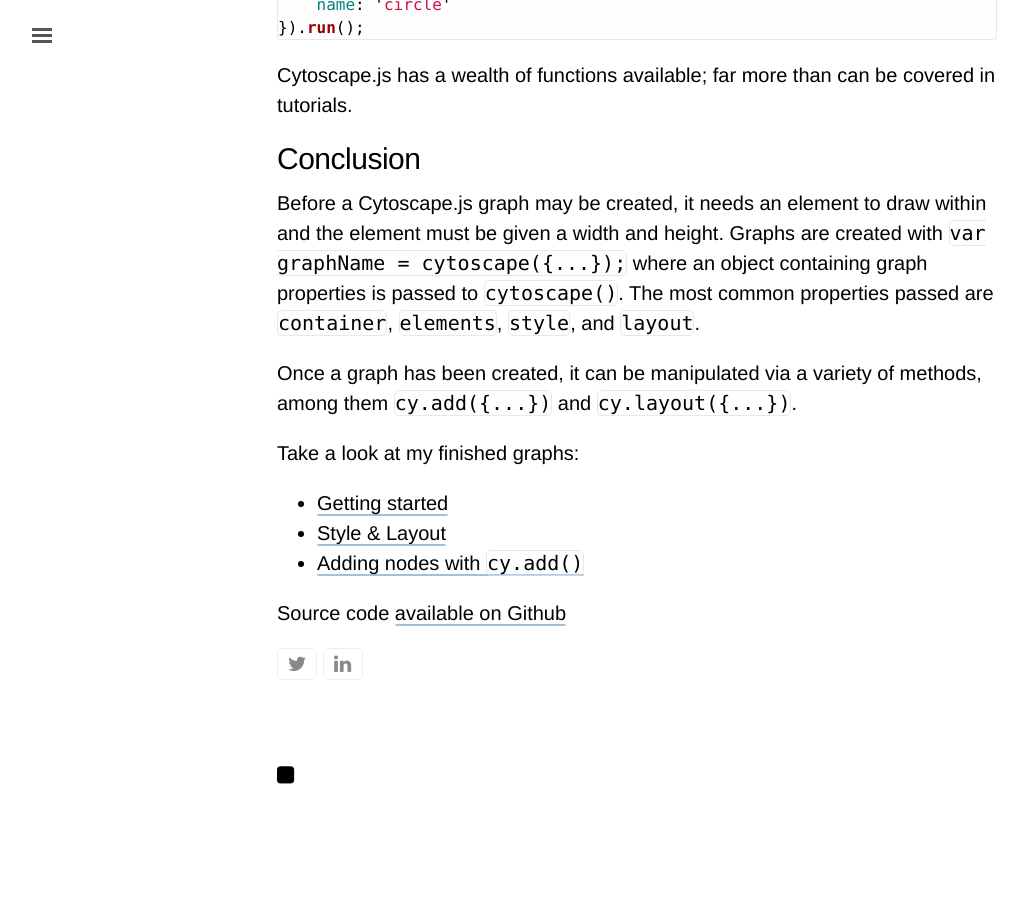
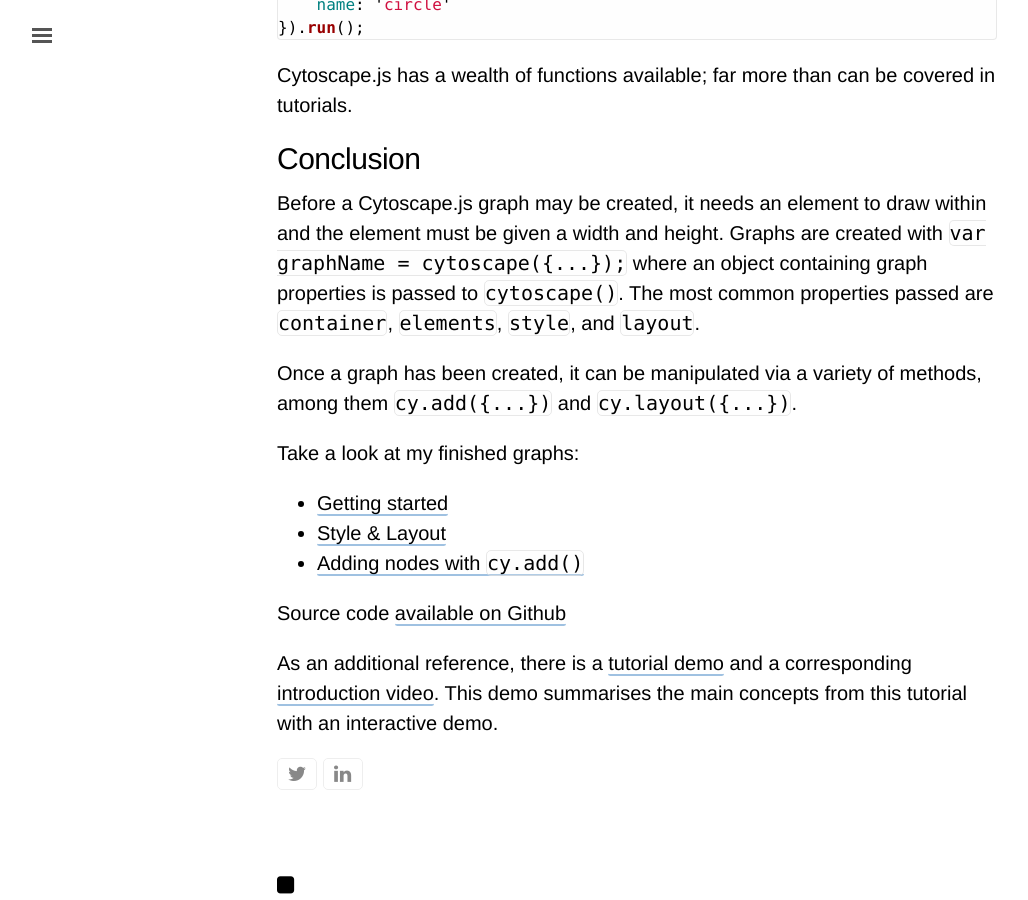
Before and after one commit to cytoscape/cytoscape.js-blog, a Jekyll site: the page built from _posts/2016-05-24-getting-started.md, in a window 1280 px wide and 900 px high, scrolled down 7458 px. Shown: the whole window, without its empty margins (3-1031 px from the left). Built offline with Jekyll 4.4.1, drawn with Linux system fonts in a browser that asks for light colours; before the commit the page ends 8248 px from its top, so only the background shows below that.

Commit message:
Add links to Joseph's tutorial demo and video

```diff
--- a/_posts/2016-05-24-getting-started.md
+++ b/_posts/2016-05-24-getting-started.md
@@ -333,3 +333,5 @@
 - [Adding nodes with `cy.add()`]({{site.baseurl}}/public/demos/getting-started/index-addingNodes.html)
 
 Source code [available on Github](https://github.com/cytoscape/cytoscape.js-blog/tree/gh-pages/public/demos/getting-started)
+
+As an additional reference, there is a [tutorial demo](https://cytoscape.github.io/cytoscape.js-tutorial-demo/) and a corresponding [introduction video](https://vimeo.com/218307423).  This demo summarises the main concepts from this tutorial with an interactive demo.
```
